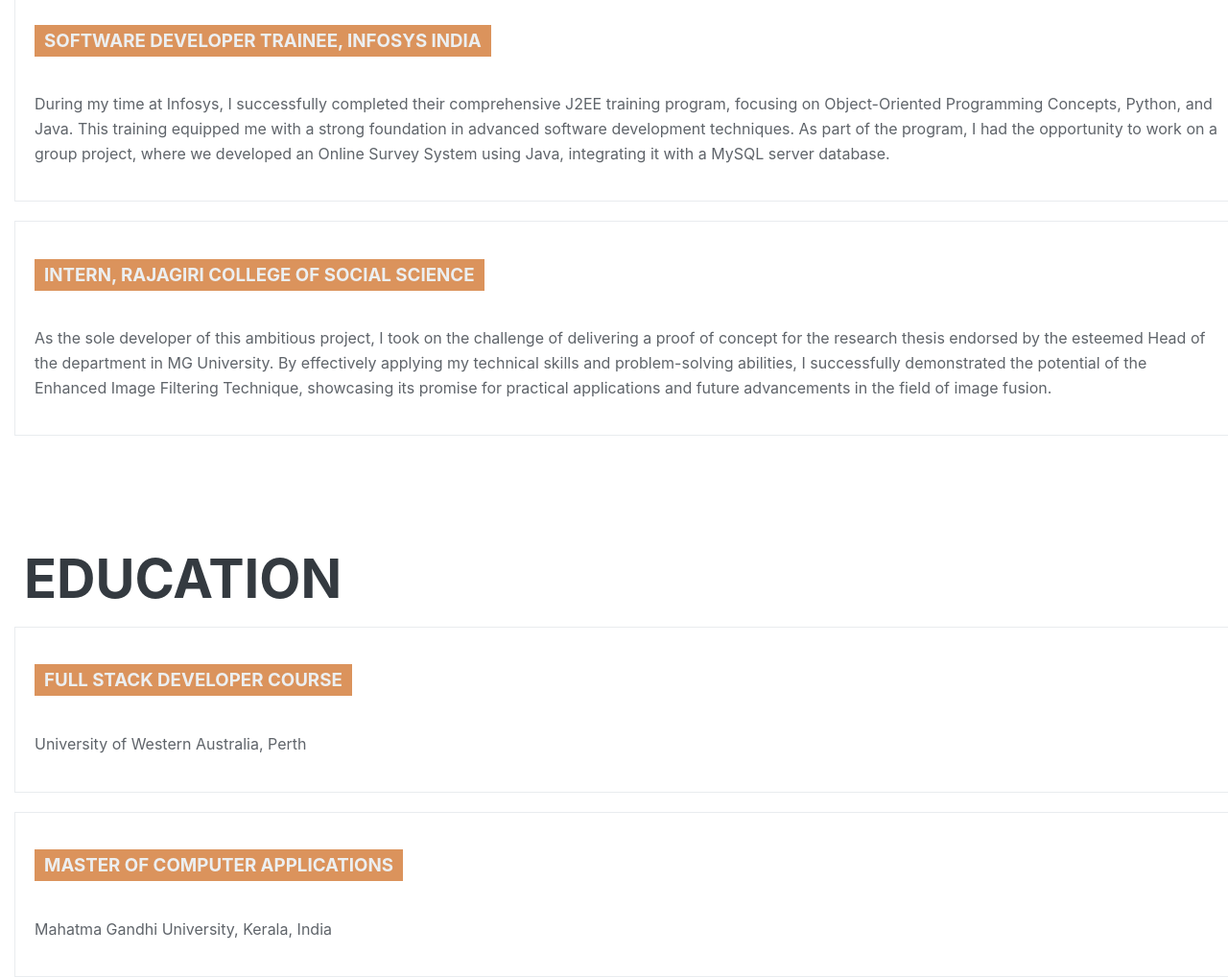
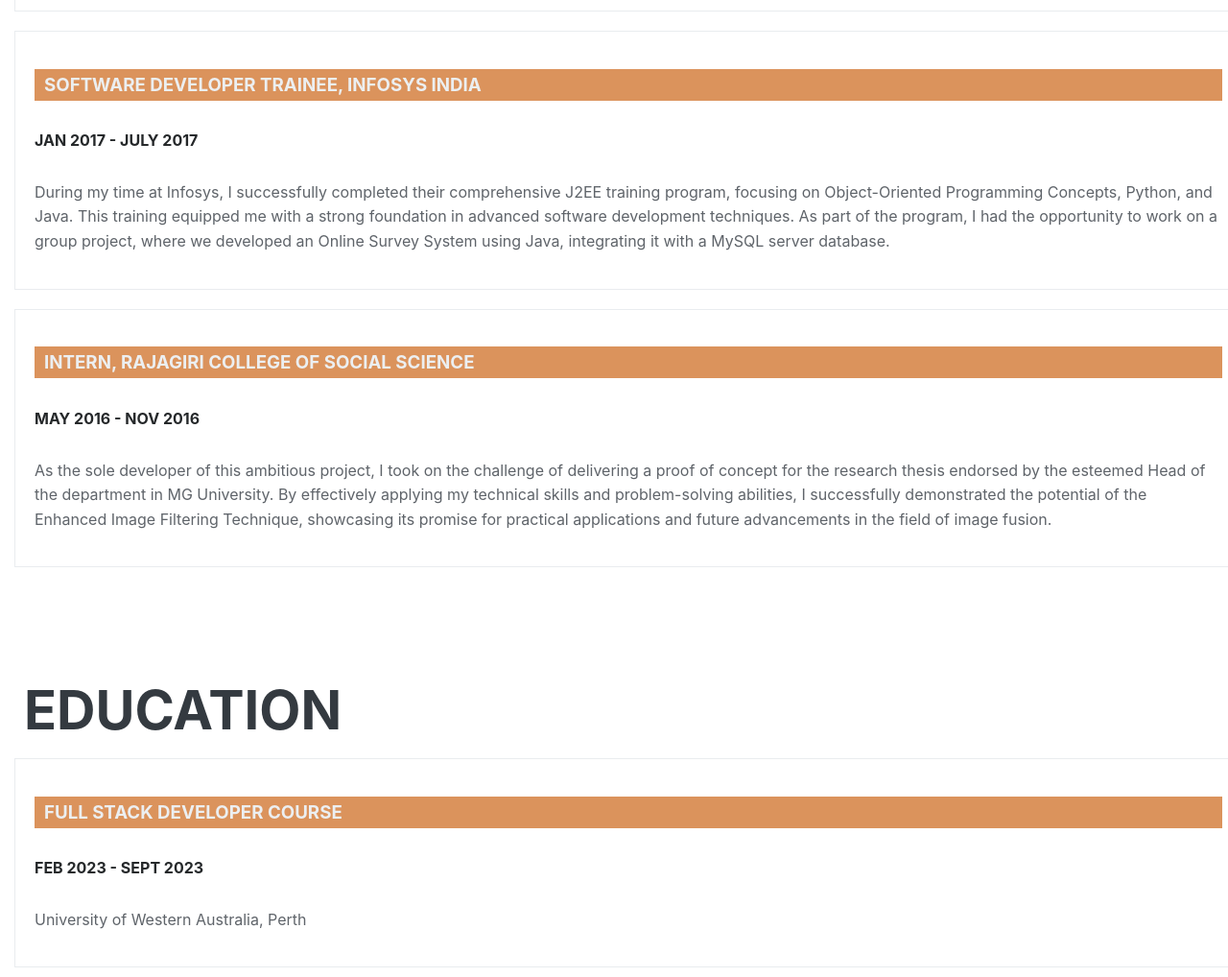
Before and after one commit to Anju0806/portfolio-react, a React app: page / in a window 1280 px wide. Shown: the part 1940-2958 px from the top of the page at 96% size. Built offline with nearby package versions, Linux system fonts and the light colour scheme.

Commit message:
experiance section timeframe bug fixed

```diff
--- a/src/pages/App/Education.css
+++ b/src/pages/App/Education.css
@@ -36,7 +36,7 @@
     background-color: #db935c;
     padding: 5px 10px;
     /* width: auto; */
-    position: absolute;
+
     /* Styles for the job title */
     font-weight: 700;
     text-transform: uppercase;
@@ -52,7 +52,7 @@
 
   .EducationData p {
     /* Styles for the job description */
-    padding-top: 1rem;
+    padding-top: .0rem;
     color: #5f646a;
     line-height: 1.6;
     font-weight: 400;
--- a/src/pages/App/Experience.css
+++ b/src/pages/App/Experience.css
@@ -36,23 +36,25 @@
     background-color: #db935c;
     padding: 5px 10px;
     /* width: auto; */
-    position: absolute;
+
     /* Styles for the job title */
     font-weight: 700;
     text-transform: uppercase;
     color: #eceff1;
+
     /* Add some bottom margin for the job title */
   }
 
   .ExperienceData h4 {
     /* Styles for the time frame */
-    color: #343a40;
-    margin-bottom: 1rem; /* Add some bottom margin for the time frame */
+
+    color: #25282a;
+    margin-bottom: 1rem;  /* Add some bottom margin for the time frame */
   }
 
   .ExperienceData p {
     /* Styles for the job description */
-    padding-top: 1rem;
+    padding-top: .0rem;
     color: #5f646a;
     line-height: 1.6;
     font-weight: 400;
--- a/src/pages/App/Resume.js
+++ b/src/pages/App/Resume.js
@@ -6,6 +6,7 @@
 function Resume() {
     return (
         <div id="ResumeId" className="Resume">
+            <h2>Resume</h2>
             {/* adding Resume with id ResumeId */}
             <a href={resumepdf} target="_blank" download>
                 Download Resume
```
